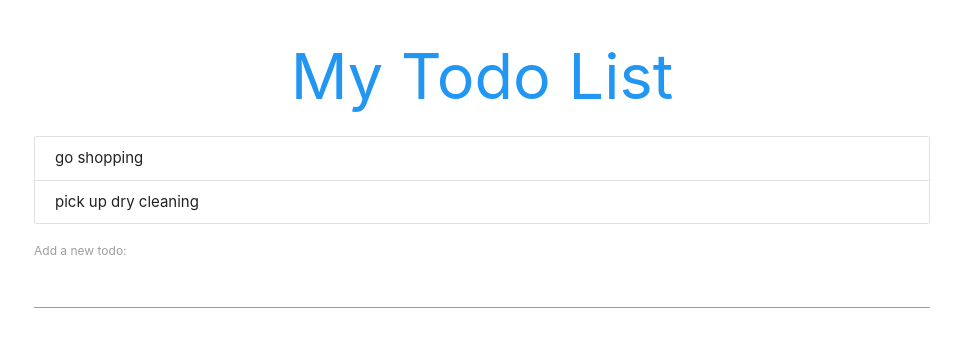
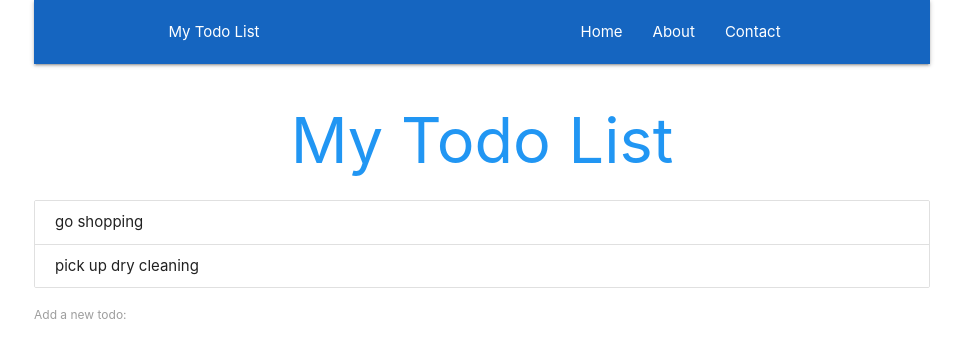
Before and after one commit to SilverBright/Todoapp, a React (Create React App) app: page /home in a window 1280 px wide. Shown: the top 358 px of the page, without its empty margins (158-1121 px from the left). Built offline with nearby package versions, Linux system fonts and the light colour scheme.

Commit message:
add Home, About, Content, Navbar components

```diff
--- a/src/App.js
+++ b/src/App.js
@@ -1,6 +1,7 @@
 import React, { Component } from 'react';
 import Todos from './Todos';
 import AddTodo from './AddTodo';
+import Navbar from './components/Navbar';
 
 class App extends Component {
   state = {
@@ -28,6 +29,7 @@ class App extends Component {
   render() {
     return (
       <div className="todo-app container">
+        <Navbar />
         <h1 className="center blue-text">My Todo List</h1>
         <Todos todos={this.state.todos} deleteTodo={this.deleteTodo} />
         <AddTodo addTodo={this.addTodo} />
--- /dev/null
+++ b/src/components/Navbar.js
@@ -0,0 +1,18 @@
+import React from 'react';
+
+const Navbar = () => {
+    return (
+        <nav className="nav-wrapper blue darken-3">
+            <div className="container">
+                <a className="brand=logo">My Todo List</a>
+                <ul className="right">
+                    <li><a href="/">Home</a></li>
+                    <li><a href="/about">About</a></li>
+                    <li><a href="/contact">Contact</a></li>
+                </ul>
+            </div>
+        </nav>
+    )
+}
+
+export default Navbar;
```
Also changed, not shown: src/components/About.js (added, +12 -0 lines), src/components/Contact.js (added, +12 -0 lines), src/components/Home.js (added, +12 -0 lines).
